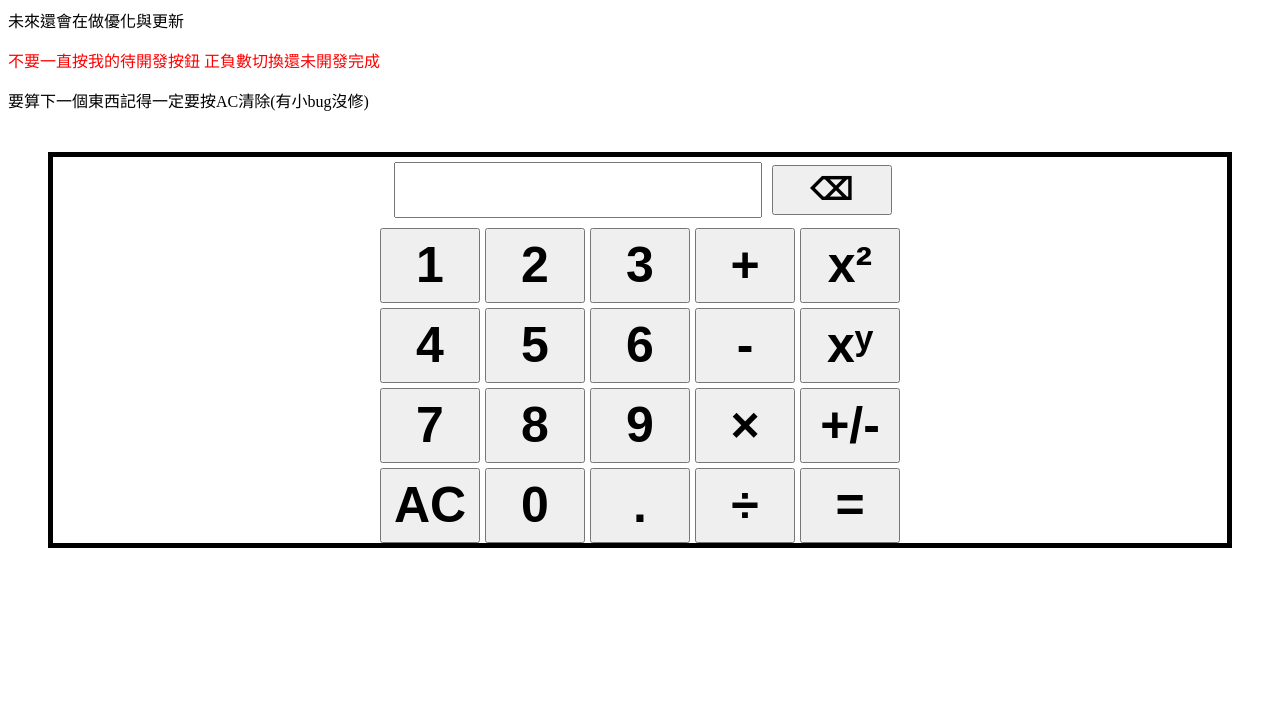
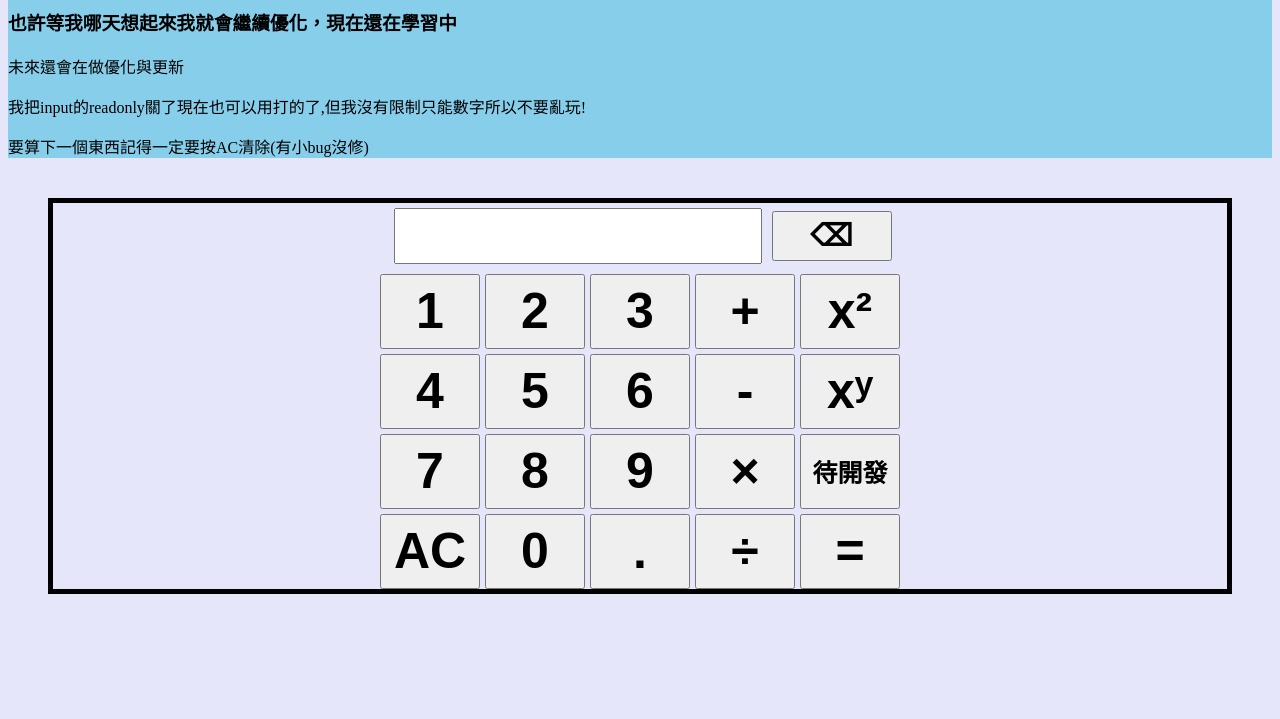
Before and after one commit to yogurt0617/calculate-M, a plain HTML site: page index.html in a window 1280 px wide. Shown: the part 81-800 px from the top of the page. Drawn offline with Linux system fonts and the light colour scheme.

Commit message:
加了點顏色，讓使用者可以自行輸入數字，有緣再開發

```diff
--- a/calculate-M.css
+++ b/calculate-M.css
@@ -1,4 +1,14 @@
+body{
+    background-color:#E6E6FA;
+}
 
+header{
+    background-color:#87CEEB;
+}
+
+#nothing{
+    font-size:25px;
+}
 .numbtn{
     margin:40px 40px;
     border:5px solid #000 ;
--- a/calculate-M.js
+++ b/calculate-M.js
@@ -28,7 +28,7 @@ document.querySelectorAll("button").forEach(btn=>{
                 let powerin = powerary.split("^")
                 inputed = powerin[0]
                 inputing = powerin[1]
-                var powerx = power(Number(inputed),Number(inputing))
+                let powerx = power(Number(inputed),Number(inputing))
                 inputans.value = powerx
                 inputarry = [powerx.toString()]
                 op = "none"
@@ -69,10 +69,11 @@ document.querySelectorAll("button").forEach(btn=>{
             inputarry.pop()
             inputans.value = inputarry.join("")
         }
-        else if(value === "psa"){
-            var psaz = psa(inputans.value)
+        /*else if(value === "psa"){
+            let psaz = psa(inputans.value)
             inputans.value = psaz
-        }
+            inputarry = [inputans.value]
+        }*/
         else {
             inputarry.push(value)
             inputans.value = inputarry.join("")
--- a/index.html
+++ b/index.html
@@ -3,22 +3,22 @@
 <head>
     <meta charset="UTF-8">
     <meta name="viewport" content="width=device-width, initial-scale=1.0">
-    <title>calculate M 1.1</title>
+    <title>calculate M 1.2</title>
     <link rel="stylesheet" href="calculate-M.css">
 </head>
 <body>
+    <header>
     <h1>計算機ver.1.2</h1>
+    <h3>也許等我哪天想起來我就會繼續優化，現在還在學習中</h3>
     <p>未來還會在做優化與更新</p>
-    <p style="color: red;">
-        不要一直按我的待開發按鈕
-        正負數切換還未開發完成
-    </p>
-    <p>
-        要算下一個東西記得一定要按AC清除(有小bug沒修) <br>
-    </p>
+    <p>我把input的readonly關了現在也可以用打的了,但我沒有限制只能數字所以不要亂玩!</p>
+    <p>要算下一個東西記得一定要按AC清除(有小bug沒修)</p>
+    </header>
+
+    <main>
     <div class = "numbtn">
         <div class="ans">
-            <input type="" readonly id="inputans">
+            <input type="" id="inputans">
             <button data-val="bs" id="bs">⌫</button>
         </div>
         <div class="num">
@@ -40,7 +40,7 @@
             <button data-val="8">8</button>
             <button data-val="9">9</button>
             <button data-val="*">×</button>
-            <button data-val="psa">+/-</button>
+            <button data-val="" id="nothing">待開發</button>
         </div>
         <div class="num">
             <button data-val="AC">AC</button>
@@ -50,7 +50,7 @@
             <button data-val="=">=</button>
         </div>
     </div>
-
+    </main>
 </body>
 <script src="calculate-M.js"></script>
 </html>
```
